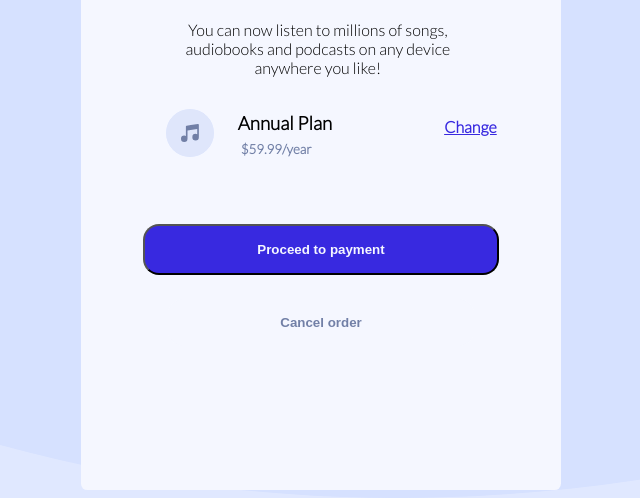
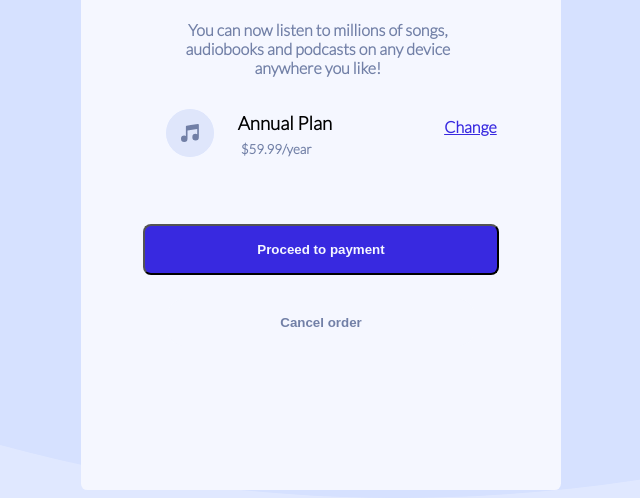
Before and after one commit to Ciosmo/challenge, a plain HTML site: page index.html in a window 1280 px wide. Shown: the part 409-907 px from the top of the page, without its empty margins (319-959 px from the left). Drawn offline with Linux system fonts and the light colour scheme.

Commit message:
finishing things

```diff
--- a/style.css
+++ b/style.css
@@ -57,6 +57,8 @@ main{
     margin-left: 5.5rem;
     width: 18rem;
     font-size: var(--fz-paragraph);
+    font-weight: var(--secondary-fw);
+    color: var(--clr-desatured-blue);
 
 }
 
@@ -98,7 +100,7 @@ main{
 .w3-button{
 
     font-weight: var(--secondary-fw);
-    border-radius: 1rem;
+    border-radius: 0.5rem;
     padding: 1rem 7rem;
     margin-top: 5em;
     background-color: var(--clr-bright-blue);
```
